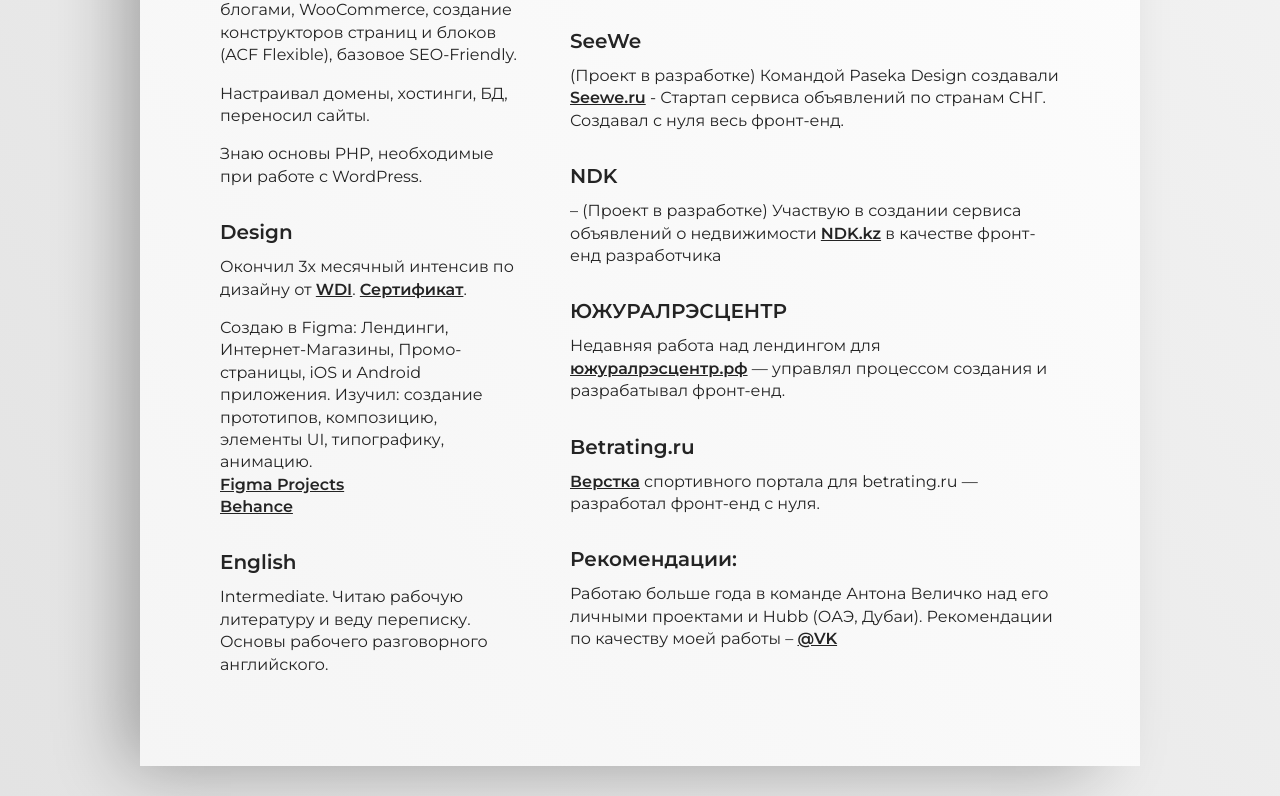
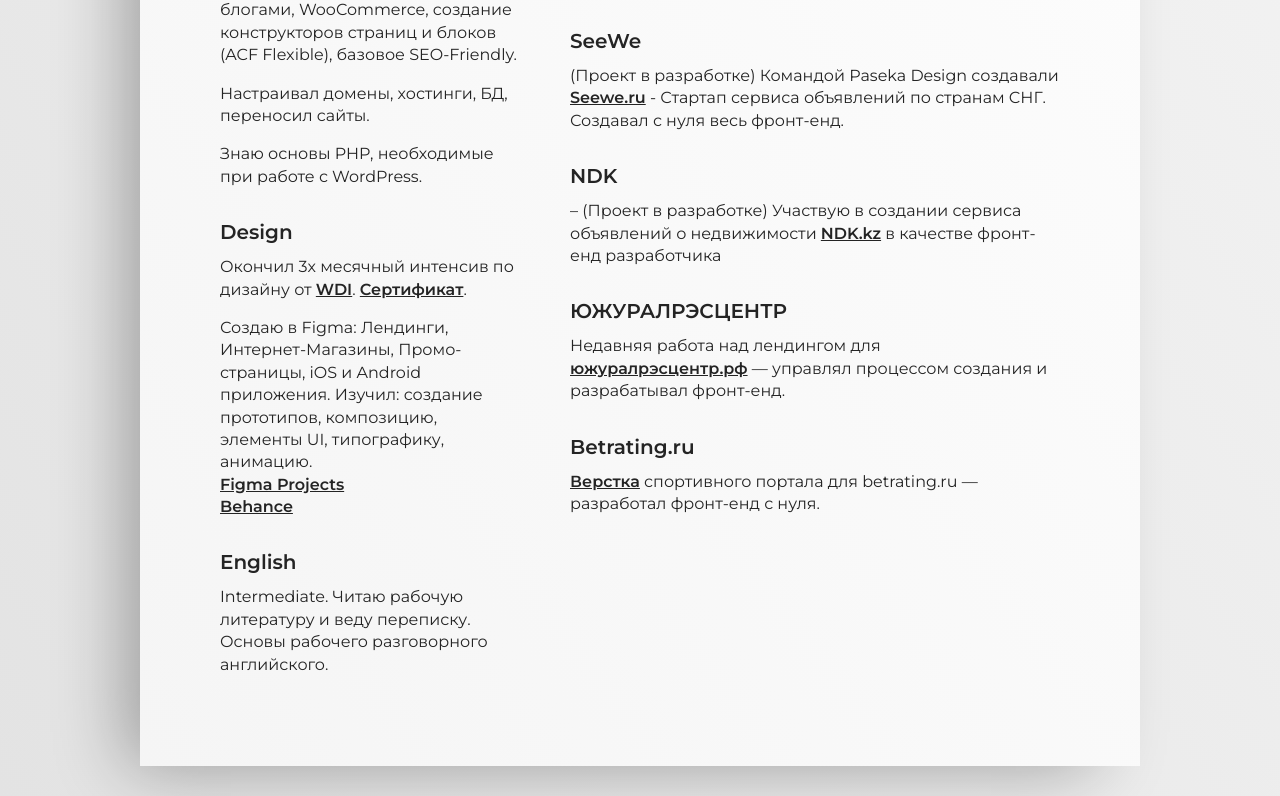
Before and after one commit to blisterrabbithutch/blisterrabbithutch.github.io, a website built with webpack: page index.html in a window 1280 px wide. Shown: the part 1029-1825 px from the top of the page. Built offline with nearby package versions, Linux system fonts and the light colour scheme.

Commit message:
updated info...again

```diff
--- a/index.html
+++ b/index.html
@@ -198,14 +198,6 @@
 							<a target="_blank" href="http://sports.design-development.ru/" class="business-card__link">Верстка</a> спортивного портала для betrating.ru — разработал фронт-енд с нуля.
 						</p>
 					</div>
-					<div class="business-card__column-block">
-						<h3 class="business-card__h3">
-							Рекомендации:
-						</h3>
-						<p class="business-card__paragraph">
-							Работаю больше года в команде Антона Величко над его личными проектами и Hubb (ОАЭ, Дубаи). Рекомендации по качеству моей работы – <a target="_blank" href="https://vk.com/tatoshik" class="business-card__link">@VK</a>
-						</p>
-					</div>
 				</div>
 			</div>
 			<div class="business-card__content-section business-card__content-section--en">
```
